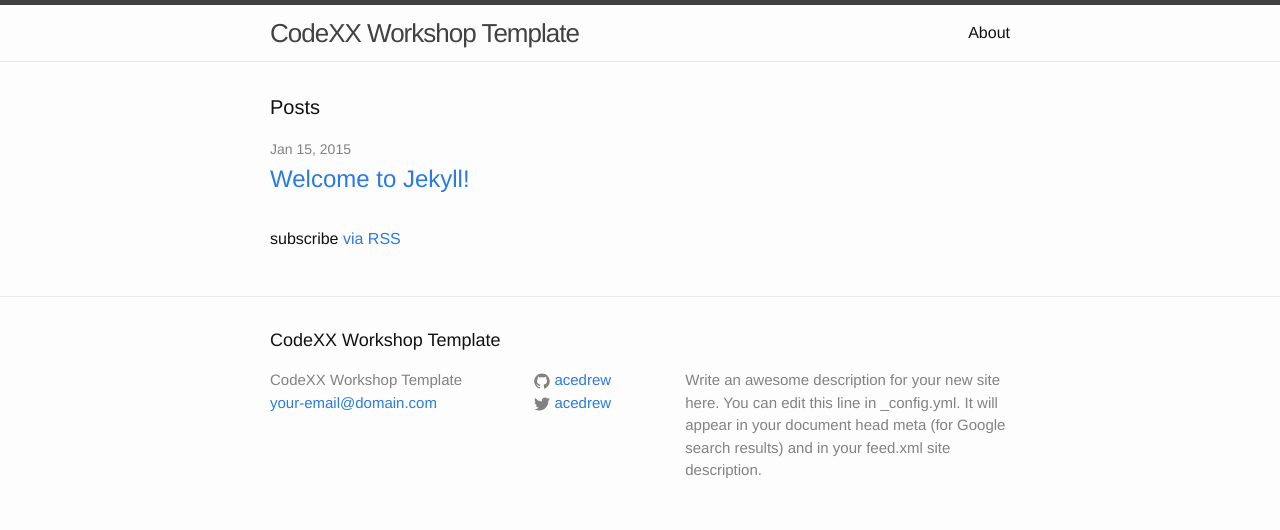
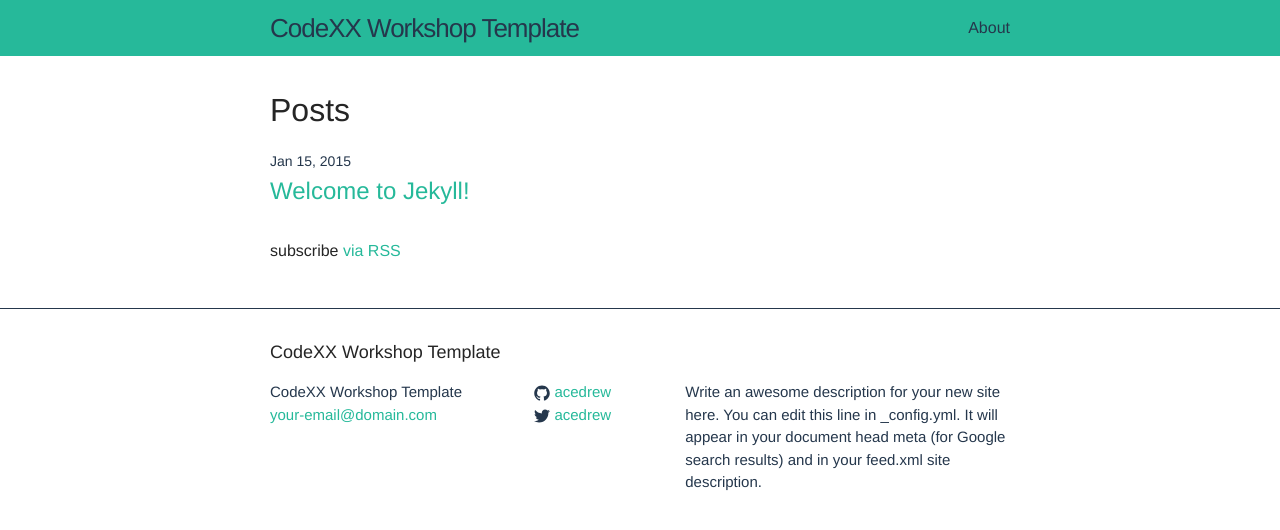
Before and after one commit to skohlhorst/CodeXX-Jekyll, a Jekyll site: the page built from index.html, in a window 1280 px wide. Shown: the top 530 px of the page. Built offline with Jekyll 4.4.1, drawn with Linux system fonts in a browser that asks for light colours.

Commit message:
improve sass variables, tweak design and base colors

```diff
--- a/_sass/_base.scss
+++ b/_sass/_base.scss
@@ -1,3 +1,9 @@
+/**
+* Text Highlight Color
+*/
+::-moz-selection { background: $brand-color; color: white; text-shadow: none; }
+::selection { background: $brand-color; color: white; text-shadow: none; }
+
 /**
  * Reset some basic elements
  */
@@ -92,13 +98,9 @@ a {
     color: $brand-color;
     text-decoration: none;
 
-    &:visited {
+    &:hover {
         color: darken($brand-color, 15%);
-    }
-
-    &:hover {
-        color: $text-color;
-        text-decoration: underline;
+        border-bottom: 1px solid;
     }
 }
 
@@ -108,8 +110,8 @@ a {
  * Blockquotes
  */
 blockquote {
-    color: $grey-color;
-    border-left: 4px solid $grey-color-light;
+    color: $accent-color;
+    border-left: 4px solid $accent-color;
     padding-left: $spacing-unit / 2;
     font-size: 18px;
     letter-spacing: -1px;
@@ -128,17 +130,17 @@ blockquote {
 pre,
 code {
     font-size: 15px;
-    border: 1px solid $grey-color-light;
+    border: 1px solid $accent-color;
     border-radius: 3px;
-    background-color: #eef;
+    background-color: #eee;
 }
 
 code {
-    padding: 1px 5px;
+    padding: 2px 5px;
 }
 
 pre {
-    padding: 8px 12px;
+    padding: 10px 12px;
     overflow-x: scroll;
 
     > code {
@@ -198,7 +200,7 @@ pre {
         vertical-align: middle;
 
         path {
-            fill: $grey-color;
+            fill: $accent-color;
         }
     }
 }
--- a/_sass/_layout.scss
+++ b/_sass/_layout.scss
@@ -2,12 +2,17 @@
  * Site header
  */
 .site-header {
-    border-top: 5px solid $grey-color-dark;
-    border-bottom: 1px solid $grey-color-light;
     min-height: 56px;
+    background-color: $nav-backgroud-color;
 
     // Positioning context for the mobile navigation icon
     position: relative;
+
+    // Removes bottom border from nav links
+    a {
+      border-bottom: none;
+    }
+
 }
 
 .site-title {
@@ -19,7 +24,7 @@
 
     &,
     &:visited {
-        color: $grey-color-dark;
+        color: $nav-link-color;
     }
 }
 
@@ -32,7 +37,7 @@
     }
 
     .page-link {
-        color: $text-color;
+        color: $nav-link-color;
         line-height: $base-line-height;
 
         // Gaps between nav items, but not on the first one
@@ -46,7 +51,7 @@
         top: 9px;
         right: 30px;
         background-color: $background-color;
-        border: 1px solid $grey-color-light;
+        border: 1px solid $accent-color;
         border-radius: 5px;
         text-align: right;
 
@@ -64,7 +69,7 @@
                 height: 15px;
 
                 path {
-                    fill: $grey-color-dark;
+                    fill: $accent-color;
                 }
             }
         }
@@ -92,7 +97,7 @@
  * Site footer
  */
 .site-footer {
-    border-top: 1px solid $grey-color-light;
+    border-top: 1px solid $accent-color;
     padding: $spacing-unit 0;
 }
 
@@ -109,7 +114,7 @@
 
 .footer-col-wrapper {
     font-size: 15px;
-    color: $grey-color;
+    color: $accent-color;
     margin-left: -$spacing-unit / 2;
     @extend %clearfix;
 }
@@ -165,10 +170,6 @@
     padding: $spacing-unit 0;
 }
 
-.page-heading {
-    font-size: 20px;
-}
-
 .post-list {
     margin-left: 0;
     list-style: none;
@@ -180,11 +181,10 @@
 
 .post-meta {
     font-size: $small-font-size;
-    color: $grey-color;
+    color: $accent-color;
 }
 
 .post-link {
-    display: block;
     font-size: 24px;
 }
 
--- a/css/main.scss
+++ b/css/main.scss
@@ -6,26 +6,30 @@
 
 
 // Our variables
-$base-font-family: Helvetica, Arial, sans-serif;
-$base-font-size:   16px;
-$small-font-size:  $base-font-size * 0.875;
-$base-line-height: 1.5;
 
-$spacing-unit:     30px;
+// Base Typography
+$base-font-family:    Helvetica, Arial, sans-serif;
+$base-font-size:      16px;
+$small-font-size:     $base-font-size * 0.875;
+$base-line-height:    1.5;
 
-$text-color:       #111;
-$background-color: #fdfdfd;
-$brand-color:      #2a7ae2;
+// Base Colors
+$brand-color:         #26B99A;
+$accent-color:        #25374c;
+$text-color:          #252525;
+$background-color:    #fff;
 
-$grey-color:       #828282;
-$grey-color-light: lighten($grey-color, 40%);
-$grey-color-dark:  darken($grey-color, 25%);
+// Navigation
+$nav-backgroud-color: $brand-color;
+$nav-link-color:      $accent-color;
+
+// Spacing
+$spacing-unit:        30px;
 
 // Width of the content area
-$content-width:    800px;
-
-$on-palm:          600px;
-$on-laptop:        800px;
+$content-width:       800px;
+$on-palm:             600px;
+$on-laptop:           800px;
 
 
 
--- a/index.html
+++ b/index.html
@@ -4,7 +4,7 @@ layout: default
 
 <div class="home">
 
-  <h1 class="page-heading">Posts</h1>
+  <h1>Posts</h1>
 
   <ul class="post-list">
     {% for post in site.posts %}
```
